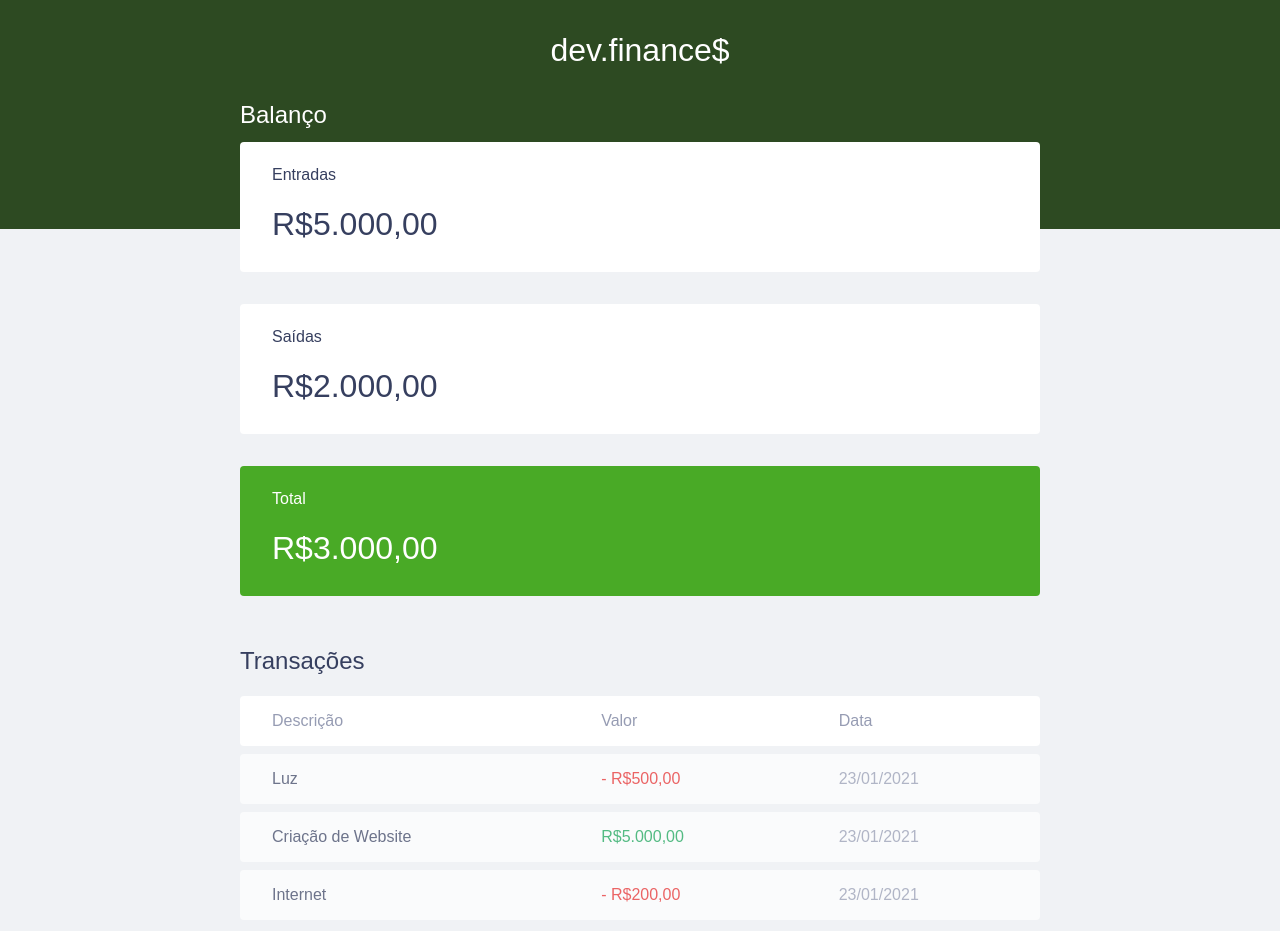
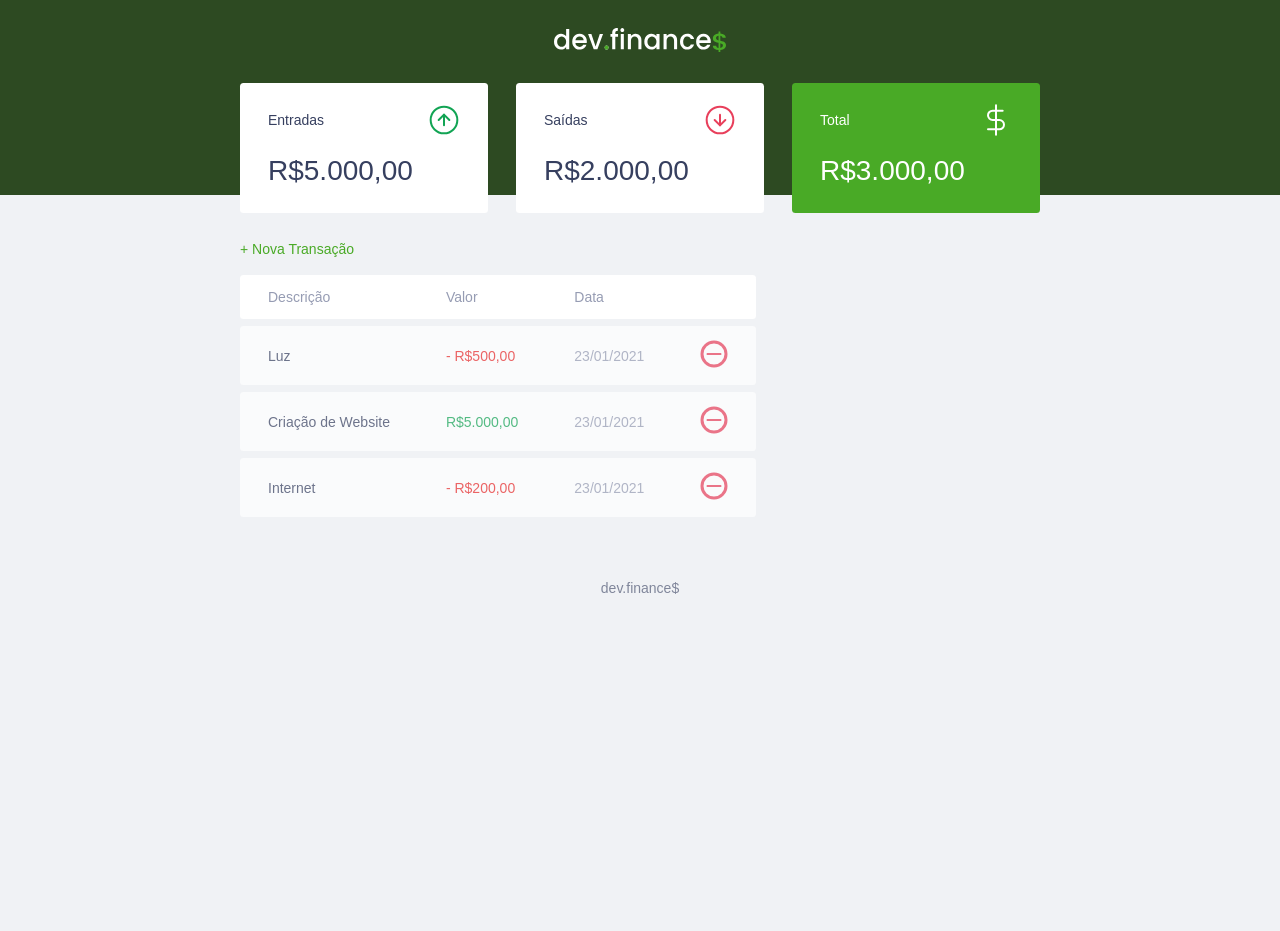
Before and after one commit to dvramos/DevFinance, a plain HTML site: page index.html in a window 1280 px wide. Shown: the top 931 px of the page. After the commit the page ends 800 px from the top, so only its background shows below. Drawn offline with Linux system fonts and the light colour scheme.

Commit message:
Aula 02
Adicionado buttons e resposividade

```diff
--- a/index.html
+++ b/index.html
@@ -11,30 +11,41 @@
 <body>
 
     <header>
-        <h1 id="logo">dev.finance$</h1>
-    </header>
+       <img src="./assets/logo.svg" alt="Logo DevFinance">
+          </header>
 
     <main class="container">
 
         <section id="balance">
-            <h2>Balanço</h2>
+            <h2 class="sr-only">Balanço</h2>
 
             <div class="card">
-                <h3>Entradas</h3>
+                <h3>
+                    <span>Entradas</span>
+                    <img src="./assets/income.svg" alt="Imagem de Entrada">
+                </h3>
                 <p>R$5.000,00</p>
             </div>
             <div class="card">
-                <h3>Saídas</h3>
+                <h3>
+                    <span>Saídas</span>
+                    <img src="./assets/expense.svg" alt="Imagem de Saída">
+                </h3>
                 <p>R$2.000,00</p>
             </div>
             <div class="card total">
-                <h3>Total</h3>
+             <h3>
+                <span>Total</span>
+                <img src="./assets/total.svg" alt="Imagem de Total">
+            </h3>
                 <p>R$3.000,00</p>
             </div>
         </section>
 
         <section id="transaction">
-            <h2>Transações</h2>
+            <h2 class="sr-only">Transações</h2>
+
+        <a href="#" class="button new">+ Nova Transação</a>
 
             <table id="data-table">
                 <thead>
@@ -42,6 +53,7 @@
                         <th>Descrição</th>
                         <th>Valor</th>
                         <th>Data</th>
+                        <th></th>
                     </tr>
                 </thead>
                 <tbody>
@@ -49,16 +61,19 @@
                         <td class="description">Luz</td>
                         <td class="expense">- R$500,00</td>
                         <td class="date">23/01/2021</td>
+                        <td><img src="assets/minus.svg"   alt="Remover Transação"></td>
                     </tr>
                     <tr>
                         <td class="description">Criação de Website</td>
                         <td class="income">R$5.000,00</td>
                         <td class="date">23/01/2021</td>
+                        <td><img src="assets/minus.svg" alt="Remover Transação"></td>
                     </tr>
                     <tr>
                         <td class="description">Internet</td>
                         <td class="expense">- R$200,00</td>
                         <td class="date">23/01/2021</td>
+                        <td><img src="assets/minus.svg" alt="Remover Transação"></td>
                     </tr>
                 </tbody>
             </table>
--- a/style.css
+++ b/style.css
@@ -9,9 +9,25 @@
     box-sizing: border-box;
 }
 
+html {
+    font-size: 93.75%; /* 15px */
+}
+
 body {
     background: #f0f2f5;
     font-family: 'Poppins', sans-serif;
+}
+
+.sr-only{
+    position: absolute;
+    width: 1px;
+    height: 1px;
+    padding: 0;
+    margin: -1px;
+    overflow: hidden;
+    clip: rect(0, 0, 0, 0);
+    white-space: nowrap;
+    border-width: 0;
 }
 
 .container {
@@ -20,12 +36,29 @@ body {
 
 }
 
+
+
 /* Titles =========*/
 h2 {
     margin-top: 3.2rem;
     margin-bottom: 0.8rem;
     color: var(--dark-blue);
     font-weight: normal;
+}
+
+/* Links & Buttons =========*/
+a {
+    color: #49aa26;
+    text-decoration: none;
+}
+
+a:hover{
+    color: #3dd705;
+}
+
+.button.new{
+    display: inline-block;
+    margin-bottom: .8rem;
 }
 
 /* Header =========*/
@@ -66,6 +99,9 @@ header {
 .card h3{
     font-weight: normal;
     font-size: 1rem;
+    display: flex;
+    align-items: center;
+    justify-content: space-between;
 }
 
 .card p{
@@ -82,9 +118,11 @@ header {
 
 /* Table =========*/
 #data-table{
+    display: block;
     width: 100%;
     border-spacing: 0 0.5rem;
     color: #969cb3;
+    overflow-x: auto;
 }
 
 table thead tr th:first-child,
@@ -140,3 +178,16 @@ footer {
     color: var(--dark-blue);
     opacity: 0.6;
 }
+
+/* Responsive =========*/
+@media (min-width: 800px) {
+    html {
+        font-size: 87.5%;
+    }
+
+    #balance{
+        display: grid;
+        grid-template-columns: 1fr 1fr 1fr;
+        gap: 2rem
+    }
+}
```
Also changed, not shown: assets/expense.svg (added), assets/income.svg (added), assets/logo.svg (added), assets/minus.svg (added), assets/plus.svg (added), assets/total.svg (added).
